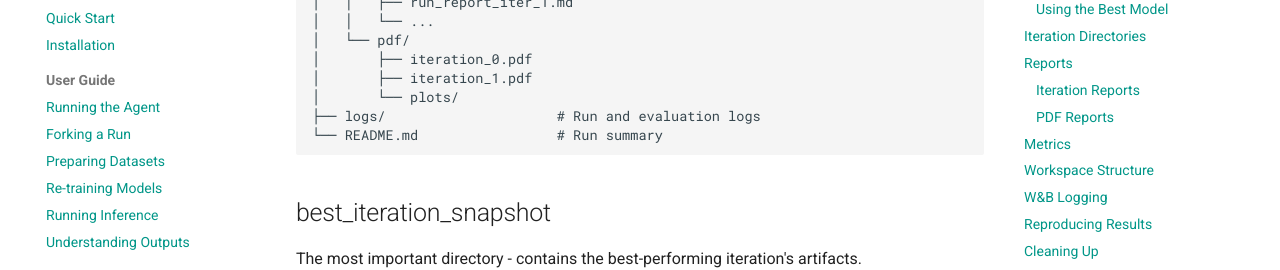
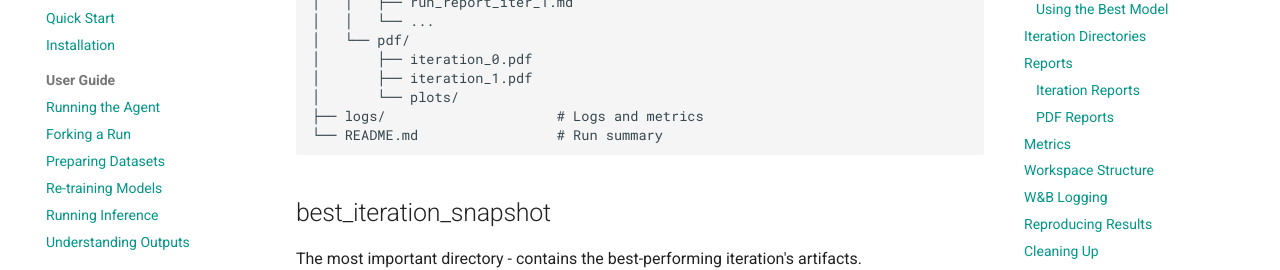
Before and after one commit to BioGeMT/agentomics-ml, an MkDocs documentation site: the page built from docs/user-guide/outputs.md, in a window 1280 px wide and 900 px high, scrolled down 675 px. Shown: the part 153-423 px from the top of the window. Built offline with MkDocs 1.6.1 and Material for MkDocs 9.7.7, drawn with Linux system fonts in a browser that asks for light colours; comment, search, counter and statistics services are not loaded.

Commit message:
Improve consistency in docs

````diff
--- a/docs/user-guide/outputs.md
+++ b/docs/user-guide/outputs.md
@@ -38,7 +38,7 @@ outputs/<agent_id>/
 │       ├── iteration_0.pdf
 │       ├── iteration_1.pdf
 │       └── plots/
-├── logs/                     # Run and evaluation logs
+├── logs/                     # Logs and metrics
 └── README.md                 # Run summary
 ```
 
````
Also changed, not shown: 1 other file.
